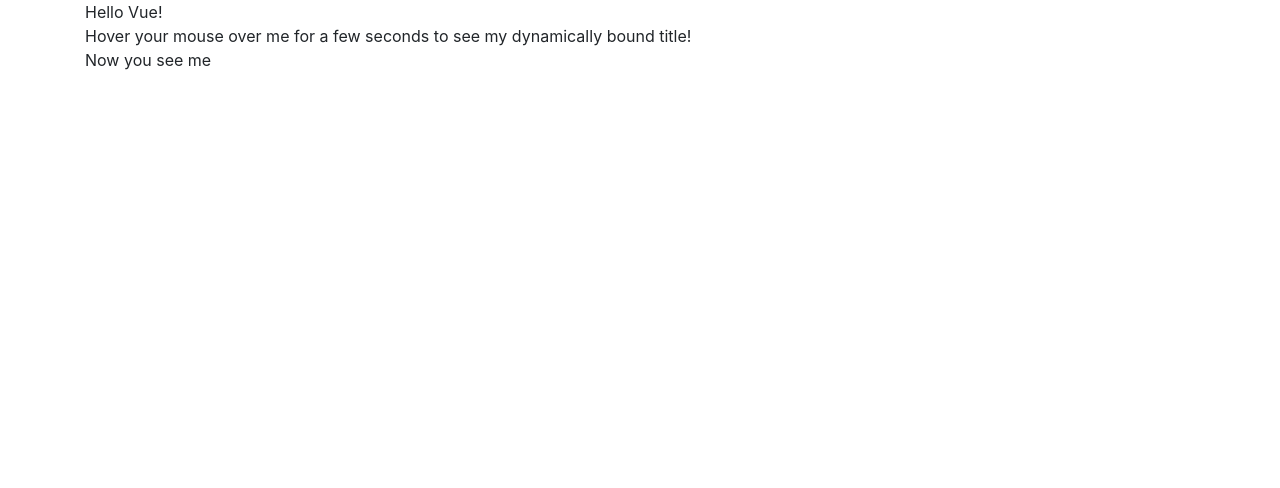
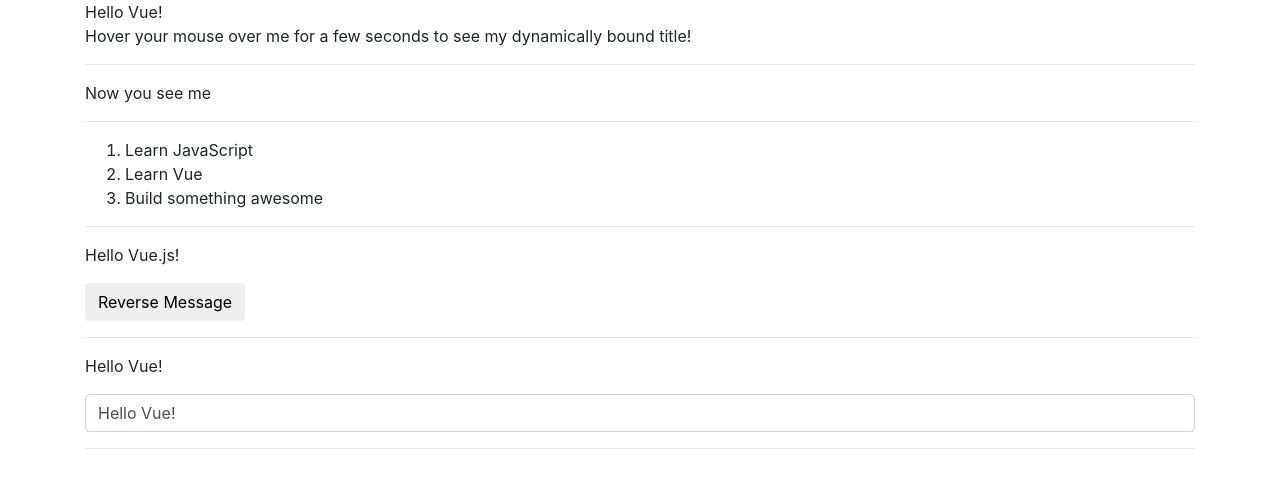
Before and after one commit to emamut/learning-vuejs, a website: page index.html in a window 1280 px wide. Drawn offline with nearby package versions, Linux system fonts and the light colour scheme.

Commit message:
before components

```diff
--- a/assets/js/app.js
+++ b/assets/js/app.js
@@ -3,14 +3,14 @@
   data: {
     message: 'Hello Vue!'
   }
-});
+})
 
 var app2 = new Vue({
   el: '#app-2',
   data: {
     message: 'You loaded this page on ' + new Date().toLocaleString()
   }
-});
+})
 
 var app3 = new Vue({
   el: '#app-3',
@@ -18,3 +18,33 @@
     seen: true
   }
 })
+
+var app4 = new Vue({
+  el: '#app-4',
+  data: {
+    todos: [
+      { text: 'Learn JavaScript' },
+      { text: 'Learn Vue' },
+      { text: 'Build something awesome' }
+    ]
+  }
+})
+
+var app5 = new Vue({
+  el: '#app-5',
+  data: {
+    message: 'Hello Vue.js!'
+  },
+  methods: {
+    reverseMessage: function () {
+      this.message = this.message.split('').reverse().join('')
+    }
+  }
+})
+
+var app6 = new Vue({
+  el: '#app-6',
+  data: {
+    message: 'Hello Vue!'
+  }
+})
--- a/index.html
+++ b/index.html
@@ -18,10 +18,31 @@
            Hover your mouse over me for a few seconds to see my dynamically bound title!
         </span>
       </div>
+      <hr>
 
       <div id="app-3" v-if="seen">
         Now you see me
       </div>
+      <hr>
+
+      <div id="app-4">
+        <ol>
+          <li v-for="todo in todos">{{ todo.text }}</li>
+        </ol>
+      </div>
+      <hr>
+
+      <div id="app-5">
+        <p>{{message}}</p>
+        <button class="btn btn-default" v-on:click="reverseMessage">Reverse Message</button>
+      </div>
+      <hr>
+
+      <div id="app-6">
+        <p>{{message}}</p>
+        <input type="text" class="form-control" v-model="message">
+      </div>
+      <hr>
 
     </div>
   </body>
```
